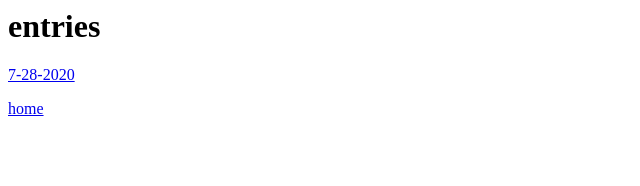
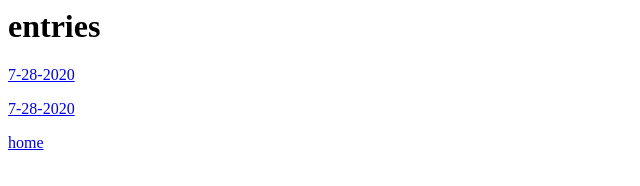
Before and after one commit to jackzheng2496/jackzheng2496.github.io, a plain HTML site: page blog/blog-home.html in a window 1280 px wide. Shown: the whole page, without its empty margins (0-640 px from the left). Drawn offline with Linux system fonts and the light colour scheme.

Commit message:
Update blog-home.html

```diff
--- a/blog/blog-home.html
+++ b/blog/blog-home.html
@@ -6,6 +6,7 @@
 <body>
 <h1>entries</h1>
 <p><a href="./entries/7-28-2020.html">7-28-2020</a></p>
+<p><a href="./entries/7-29-2020.html">7-28-2020</a></p>
 </body>
 
 <a href="../index.html">home</a>
```
